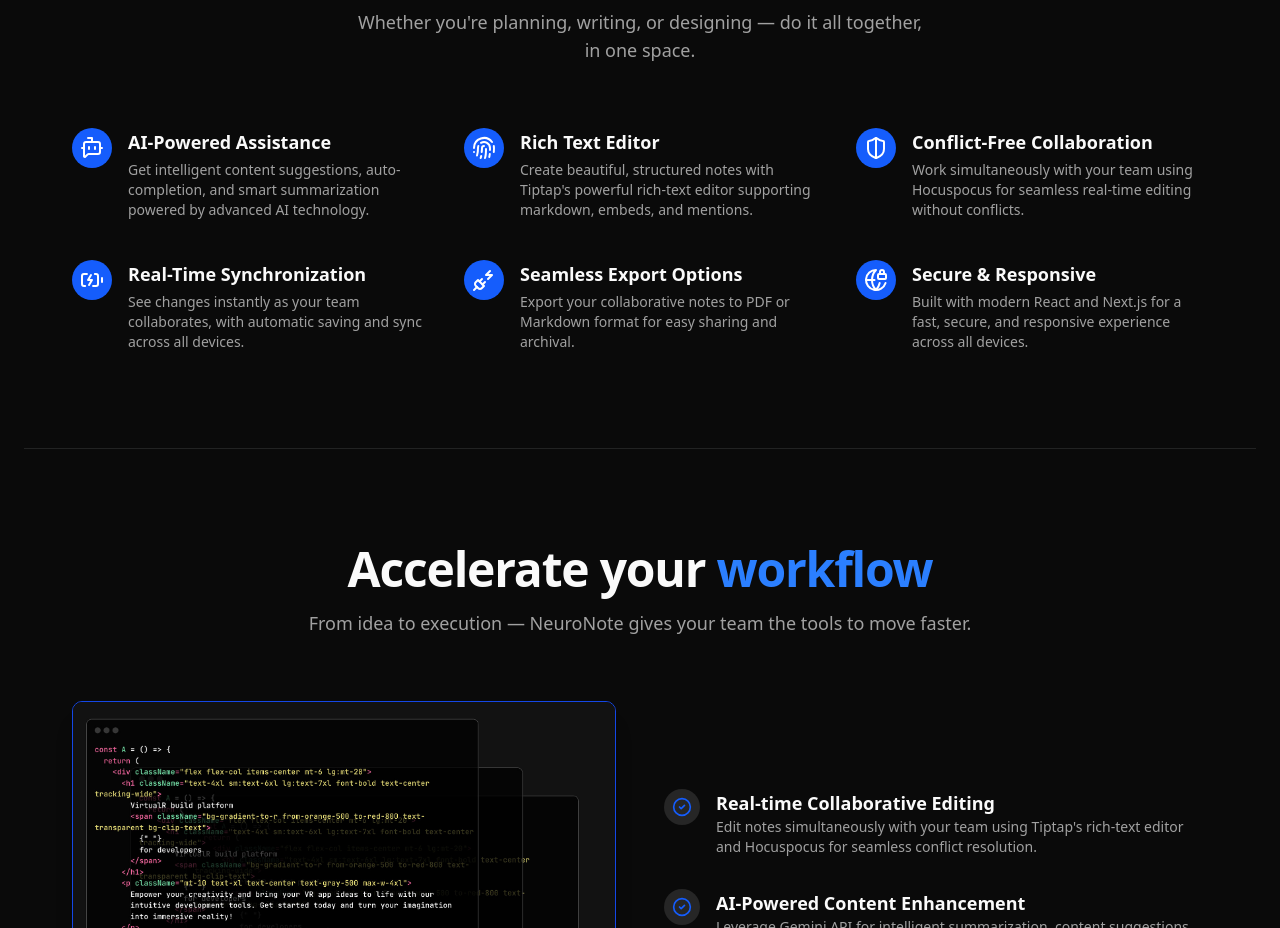
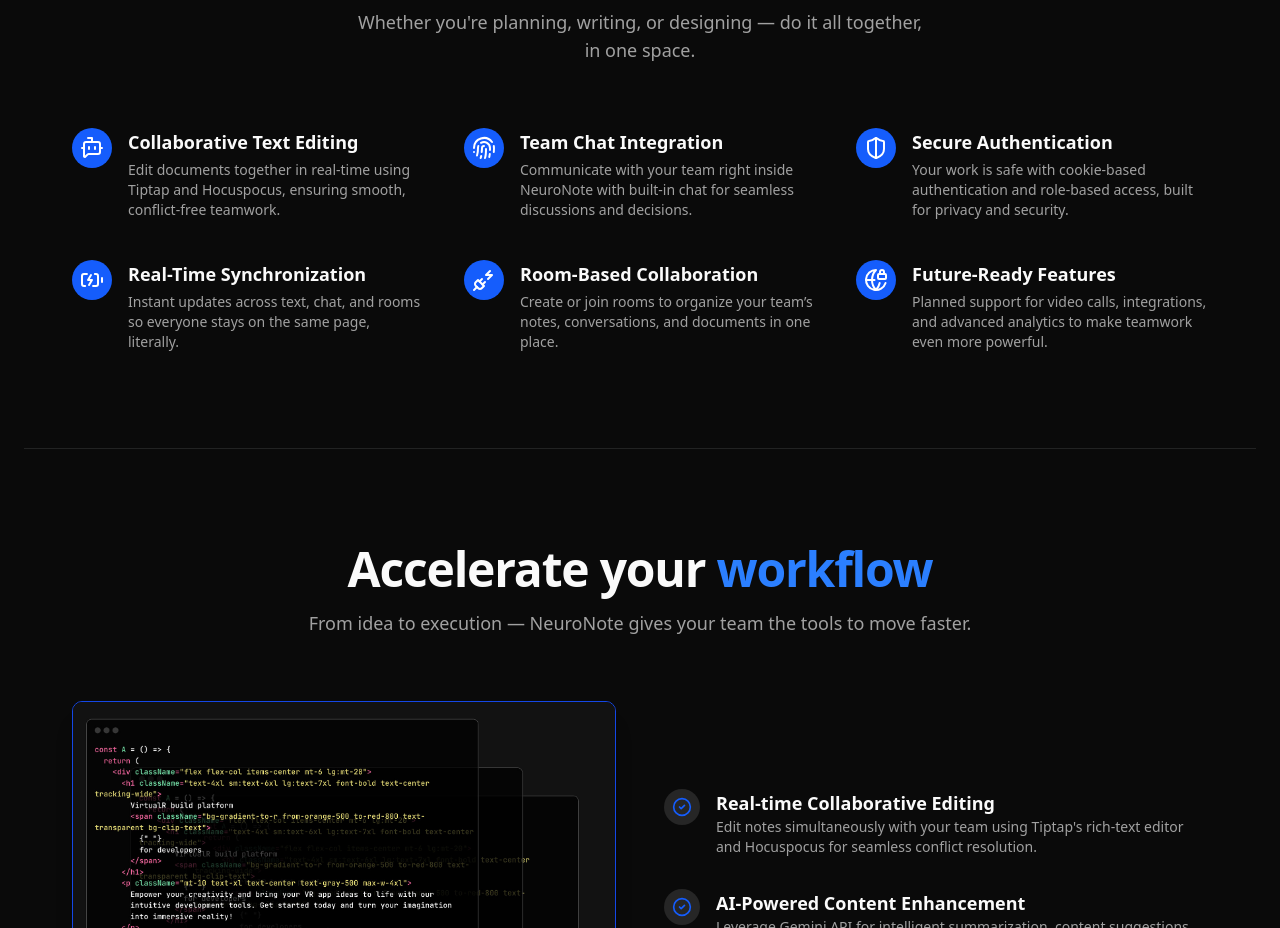
Before and after one commit to AbhijyYdv547/NeuroNote, a Next.js app in the folder apps/web/: page / in a window 1280 px wide. Shown: the part 960-1888 px from the top of the page. Built offline with nearby package versions, Linux system fonts and the light colour scheme.

Commit message:
refactor: change features

```diff
--- a/apps/web/constants/index.tsx
+++ b/apps/web/constants/index.tsx
@@ -15,41 +15,42 @@
 export const features = [
   {
     icon: <BotMessageSquare />,
-    text: "AI-Powered Assistance",
+    text: "Collaborative Text Editing",
     description:
-      "Get intelligent content suggestions, auto-completion, and smart summarization powered by advanced AI technology.",
+      "Edit documents together in real-time using Tiptap and Hocuspocus, ensuring smooth, conflict-free teamwork.",
   },
   {
     icon: <Fingerprint />,
-    text: "Rich Text Editor",
+    text: "Team Chat Integration",
     description:
-      "Create beautiful, structured notes with Tiptap's powerful rich-text editor supporting markdown, embeds, and mentions.",
+      "Communicate with your team right inside NeuroNote with built-in chat for seamless discussions and decisions.",
   },
   {
     icon: <ShieldHalf />,
-    text: "Conflict-Free Collaboration",
+    text: "Secure Authentication",
     description:
-      "Work simultaneously with your team using Hocuspocus for seamless real-time editing without conflicts.",
+      "Your work is safe with cookie-based authentication and role-based access, built for privacy and security.",
   },
   {
     icon: <BatteryCharging />,
     text: "Real-Time Synchronization",
     description:
-      "See changes instantly as your team collaborates, with automatic saving and sync across all devices.",
+      "Instant updates across text, chat, and rooms so everyone stays on the same page, literally.",
   },
   {
     icon: <PlugZap />,
-    text: "Seamless Export Options",
+    text: "Room-Based Collaboration",
     description:
-      "Export your collaborative notes to PDF or Markdown format for easy sharing and archival.",
+      "Create or join rooms to organize your team’s notes, conversations, and documents in one place.",
   },
   {
     icon: <GlobeLock />,
-    text: "Secure & Responsive",
+    text: "Future-Ready Features",
     description:
-      "Built with modern React and Next.js for a fast, secure, and responsive experience across all devices.",
+      "Planned support for video calls, integrations, and advanced analytics to make teamwork even more powerful.",
   },
 ];
+
 
 export const checklistItems = [
   {
```
